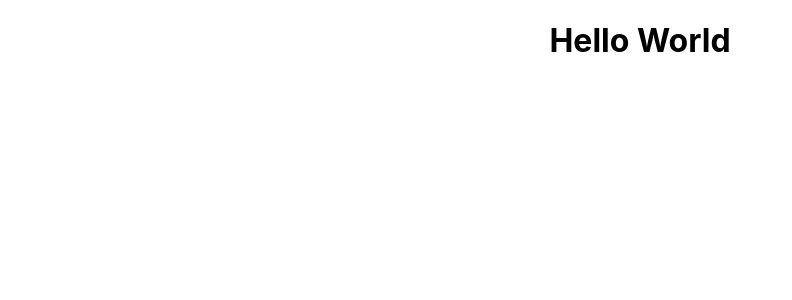
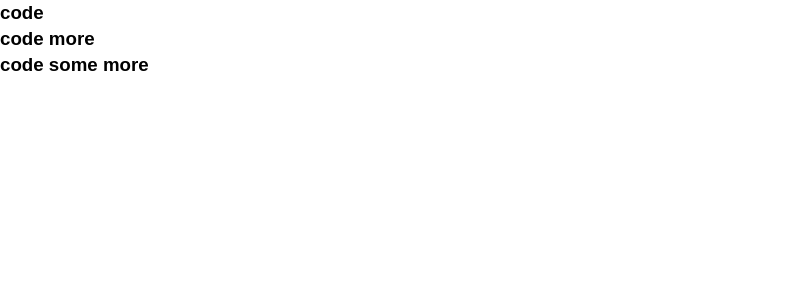
Before and after one commit to KhanDoors/react-practice-app, a React (Create React App) app: page / in a window 1280 px wide. Shown: the top 300 px of the page, without its empty margins (0-792 px from the left). Built offline with nearby package versions, Linux system fonts and the light colour scheme.

Commit message:
component structure

```diff
--- a/src/App.css
+++ b/src/App.css
@@ -1,10 +1,17 @@
-.App {
-  text-align: center;
+* {
+  box-sizing: border-box;
+  margin: 0;
+  padding: 0;
 }
 
-.App-logo {
-  animation: App-logo-spin infinite 20s linear;
-  height: 40vmin;
+body {
+  font-family: Arial, Helvetica, sans-serif;
+  line-height: 1.4;
+}
+
+a {
+  color: #333;
+  text-decoration: none;
 }
 
 .App-header {
@@ -14,19 +21,5 @@
   flex-direction: column;
   align-items: center;
   justify-content: center;
-  font-size: calc(10px + 2vmin);
-  color: white;
+  color: blueviolet;
 }
-
-.App-link {
-  color: #61dafb;
-}
-
-@keyframes App-logo-spin {
-  from {
-    transform: rotate(0deg);
-  }
-  to {
-    transform: rotate(360deg);
-  }
-}
--- a/src/App.js
+++ b/src/App.js
@@ -1,12 +1,35 @@
 import React, { Component } from "react";
+import Todos from "./components/Todos";
 
 import "./App.css";
 
 class App extends Component {
+  state = {
+    todos: [
+      {
+        id: 1,
+        title: "code",
+        completed: false
+      },
+      {
+        id: 2,
+        title: "code more",
+        completed: false
+      },
+      {
+        id: 3,
+        title: "code some more",
+        completed: false
+      }
+    ]
+  };
+
   render() {
     return (
       <div className="App">
-        <h1>Hello World</h1>
+        <header>
+          <Todos todos={this.state.todos} />
+        </header>
       </div>
     );
   }
--- /dev/null
+++ b/src/components/TodoItem.js
@@ -0,0 +1,18 @@
+import React, { Component } from "react";
+import PropTypes from "prop-types";
+
+export class TodoItem extends Component {
+  render() {
+    return (
+      <div>
+        <h3>{this.props.todo.title}</h3>
+      </div>
+    );
+  }
+}
+
+TodoItem.propTypes = {
+  todo: PropTypes.object.isRequired
+};
+
+export default TodoItem;
--- /dev/null
+++ b/src/components/Todos.js
@@ -0,0 +1,15 @@
+import React, { Component } from "react";
+import TodoItem from "./TodoItem";
+import PropTypes from "prop-types";
+
+class Todos extends Component {
+  render() {
+    return this.props.todos.map(todo => <TodoItem key={todo.id} todo={todo} />);
+  }
+}
+
+Todos.propTypes = {
+  todos: PropTypes.array.isRequired
+};
+
+export default Todos;
--- a/src/index.css
+++ /dev/null
@@ -1,14 +0,0 @@
-body {
-  margin: 0;
-  padding: 0;
-  font-family: -apple-system, BlinkMacSystemFont, "Segoe UI", "Roboto", "Oxygen",
-    "Ubuntu", "Cantarell", "Fira Sans", "Droid Sans", "Helvetica Neue",
-    sans-serif;
-  -webkit-font-smoothing: antialiased;
-  -moz-osx-font-smoothing: grayscale;
-}
-
-code {
-  font-family: source-code-pro, Menlo, Monaco, Consolas, "Courier New",
-    monospace;
-}
--- a/src/index.js
+++ b/src/index.js
@@ -1,6 +1,6 @@
 import React from "react";
 import ReactDOM from "react-dom";
-import "./index.css";
+
 import App from "./App";
 import * as serviceWorker from "./serviceWorker";
 
```
